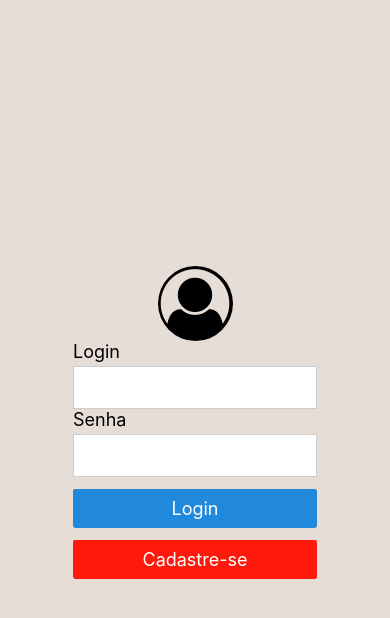
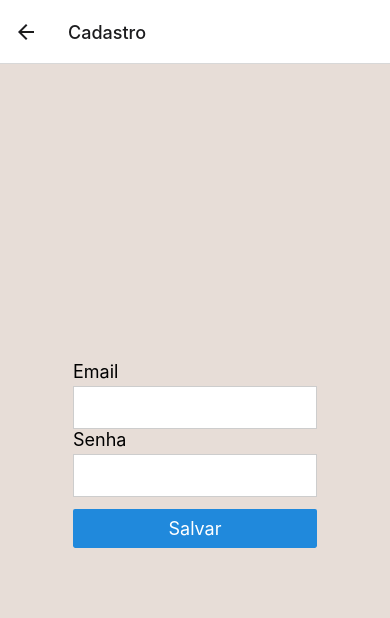
Before and after one commit to raulhenrique-x3/react-native-login-screen, a React Native app: screen /Cadastro in a window 390 px wide. Shown: the top 618 px of the page. Built offline with nearby package versions, Linux system fonts and the light colour scheme.

Commit message:
Adição de rotas no app

```diff
--- a/App.tsx
+++ b/App.tsx
@@ -1,21 +1,10 @@
-import { StatusBar } from "expo-status-bar";
-import { StyleSheet, View } from "react-native";
-import { LoginBox } from "./Components/LoginBox";
+import { NavigationContainer } from "@react-navigation/native";
+import AppNavigator from "./const/app.navigator";
 
 export default function App() {
   return (
-    <View style={styles.container}>
-      <LoginBox />
-      <StatusBar style="auto" />
-    </View>
+    <NavigationContainer>
+      <AppNavigator />
+    </NavigationContainer>
   );
 }
-
-const styles = StyleSheet.create({
-  container: {
-    flex: 1,
-    backgroundColor: "#e7ddd7",
-    alignItems: "center",
-    justifyContent: "center",
-  },
-});
--- a/Components/LoginBox.tsx
+++ b/Components/LoginBox.tsx
@@ -1,7 +1,15 @@
 import { Avatar } from "react-native-elements";
-import { StyleSheet, Text, View, SafeAreaView, TextInput } from "react-native";
+import { StyleSheet, View, SafeAreaView } from "react-native";
 import { Button } from "@rneui/themed";
-export const LoginBox = () => {
+import { TextInputs } from "./TextInputs";
+
+interface IProps {
+  navigation: any;
+}
+
+export const LoginBox = (props: IProps) => {
+  const register = () => props.navigation.navigate("Cadastro");
+
   return (
     <View>
       <View style={styles.avatarView}>
@@ -12,16 +20,11 @@ export const LoginBox = () => {
         />
       </View>
 
-      <SafeAreaView>
-        <Text style={styles.formText}>Login</Text>
-        <TextInput style={styles.input} />
-        <Text style={styles.formText}>Senha</Text>
-        <TextInput style={styles.input} />
-      </SafeAreaView>
+      <TextInputs textInput1="Login" textInput2="Senha" />
 
       <SafeAreaView>
         <Button style={styles.userButton}>Login</Button>
-        <Button style={styles.userButton} color="error">
+        <Button onPress={register} style={styles.userButton} color="error">
           Cadastre-se
         </Button>
       </SafeAreaView>
@@ -35,21 +38,6 @@ const styles = StyleSheet.create({
     alignItems: "center",
   },
 
-  formText: {
-    fontSize: 18,
-    marginBottom: 4,
-  },
-
-  input: {
-    borderLeftWidth: 1,
-    borderRightWidth: 1,
-    borderTopWidth: 1,
-    borderBottomWidth: 1,
-    padding: 12,
-    backgroundColor: "#fff",
-    borderColor: "#cdcdcd",
-  },
-
   userButton: {
     marginTop: 12,
   },
--- /dev/null
+++ b/Components/RegisterBox.tsx
@@ -0,0 +1,27 @@
+import { Button } from "@rneui/themed";
+import { StyleSheet, View, SafeAreaView } from "react-native";
+import { TextInputs } from "./TextInputs";
+
+export const RegisterBox = () => {
+  return (
+    <View style={styles.RegisterBoxContainer}>
+      <SafeAreaView>
+        <TextInputs textInput1="Email" textInput2="Senha" />
+        <Button style={styles.saveInfoButton}>Salvar</Button>
+      </SafeAreaView>
+    </View>
+  );
+};
+
+const styles = StyleSheet.create({
+  RegisterBoxContainer: {
+    flex: 1,
+    backgroundColor: "#e7ddd7",
+    alignItems: "center",
+    justifyContent: "center",
+  },
+
+  saveInfoButton: {
+    marginTop: 12,
+  },
+});
--- /dev/null
+++ b/Components/TextInputs.tsx
@@ -0,0 +1,34 @@
+import { StyleSheet, Text, SafeAreaView, TextInput } from "react-native";
+
+interface IProps {
+  textInput1: string;
+  textInput2: string;
+}
+
+export const TextInputs = ({ textInput1, textInput2 }: IProps) => {
+  return (
+    <SafeAreaView>
+      <Text style={styles.formText}>{textInput1}</Text>
+      <TextInput style={styles.input} />
+      <Text style={styles.formText}>{textInput2}</Text>
+      <TextInput style={styles.input} />
+    </SafeAreaView>
+  );
+};
+
+const styles = StyleSheet.create({
+  formText: {
+    fontSize: 18,
+    marginBottom: 4,
+  },
+
+  input: {
+    borderLeftWidth: 1,
+    borderRightWidth: 1,
+    borderTopWidth: 1,
+    borderBottomWidth: 1,
+    padding: 12,
+    backgroundColor: "#fff",
+    borderColor: "#cdcdcd",
+  },
+});
--- /dev/null
+++ b/Pages/Login.tsx
@@ -0,0 +1,19 @@
+import { View, StyleSheet } from "react-native";
+import { LoginBox } from "../Components/LoginBox";
+
+export const Login = (props: any) => {
+  return (
+    <View style={styles.container}>
+      <LoginBox navigation={props.navigation} />
+    </View>
+  );
+};
+
+const styles = StyleSheet.create({
+  container: {
+    flex: 1,
+    backgroundColor: "#e7ddd7",
+    alignItems: "center",
+    justifyContent: "center",
+  },
+});
--- /dev/null
+++ b/const/app.navigator.tsx
@@ -0,0 +1,17 @@
+import React from "react";
+import { createStackNavigator } from "@react-navigation/stack";
+import { Login } from "../Pages/Login";
+import { RegisterBox } from "../Components/RegisterBox";
+
+const Stack = createStackNavigator();
+
+const AppNavigator = () => {
+  return (
+    <Stack.Navigator initialRouteName="Login">
+      <Stack.Screen name="Login" component={Login} />
+      <Stack.Screen name="Cadastro" component={RegisterBox} />
+    </Stack.Navigator>
+  );
+};
+
+export default AppNavigator;
--- a/package.json
+++ b/package.json
@@ -9,6 +9,9 @@
     "web": "expo start --web"
   },
   "dependencies": {
+    "@react-navigation/native": "^6.1.0",
+    "@react-navigation/native-stack": "^6.9.5",
+    "@react-navigation/stack": "^6.3.8",
     "@rneui/themed": "^4.0.0-rc.7",
     "expo": "~47.0.8",
     "expo-status-bar": "~1.4.2",
@@ -16,6 +19,8 @@
     "react-dom": "18.1.0",
     "react-native": "0.70.5",
     "react-native-elements": "^3.4.2",
+    "react-native-safe-area-context": "4.4.1",
+    "react-native-screens": "~3.18.0",
     "react-native-vector-icons": "^9.2.0",
     "react-native-web": "~0.18.9"
   },
```
Also changed, not shown: 1 other file (tests, documents, lock files or other folders).
